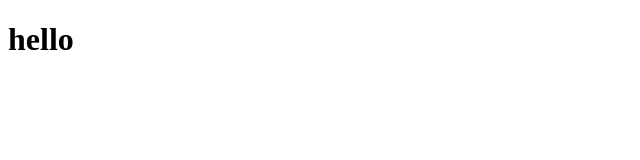
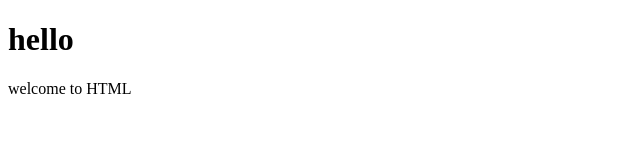
Before and after one commit to Sameena-ui/ui-developer, a plain HTML site: page index.html in a window 1280 px wide. Shown: the whole page, without its empty margins (0-640 px from the left). Drawn offline with nearby package versions, Linux system fonts and the light colour scheme.

Commit message:
added pragraph

```diff
--- a/index.html
+++ b/index.html
@@ -8,6 +8,7 @@
 </head>
 <body>
     <h1>hello</h1>
+    <p>welcome to HTML</p>
 
 </body>
 </html>
```
